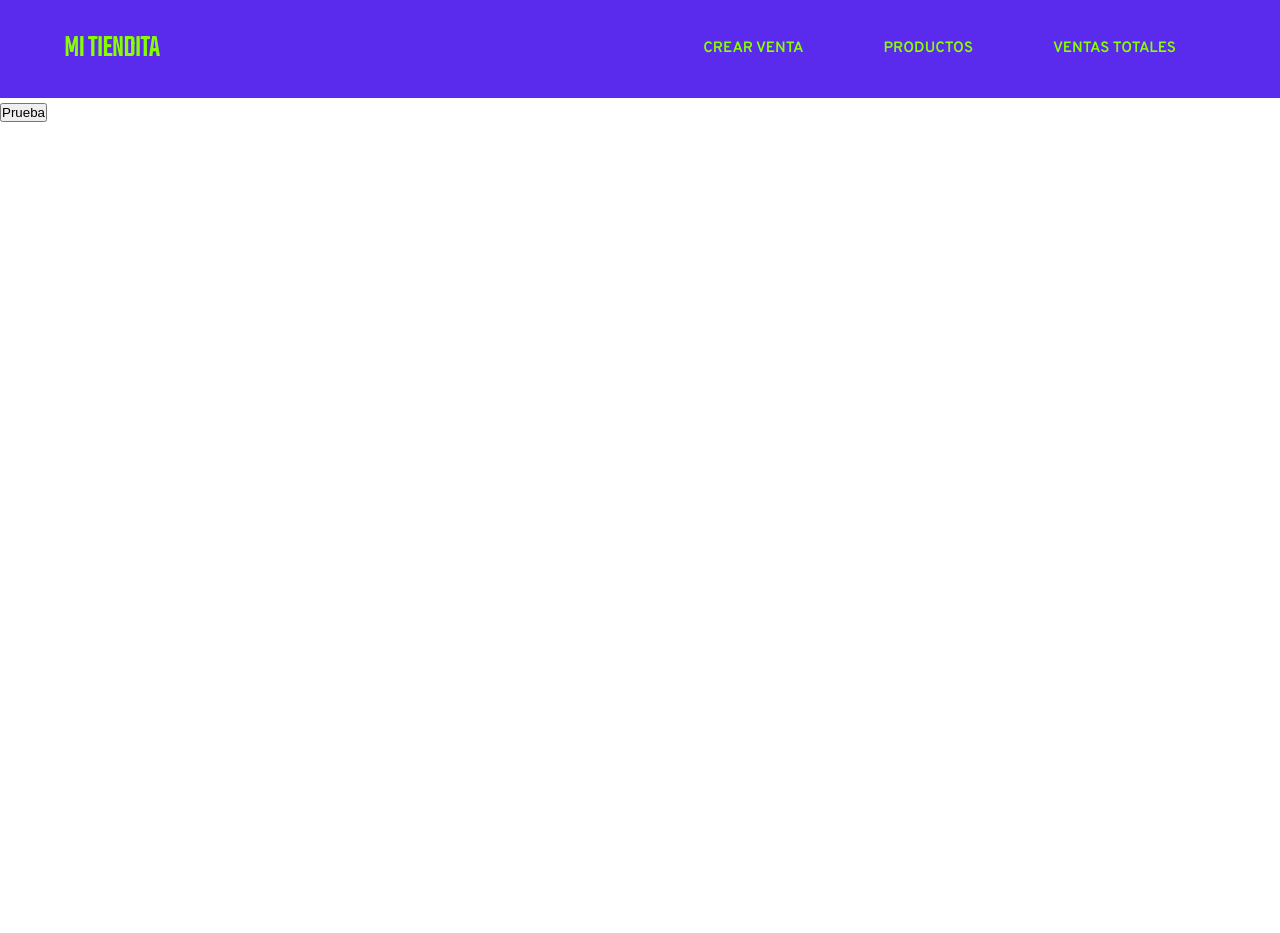
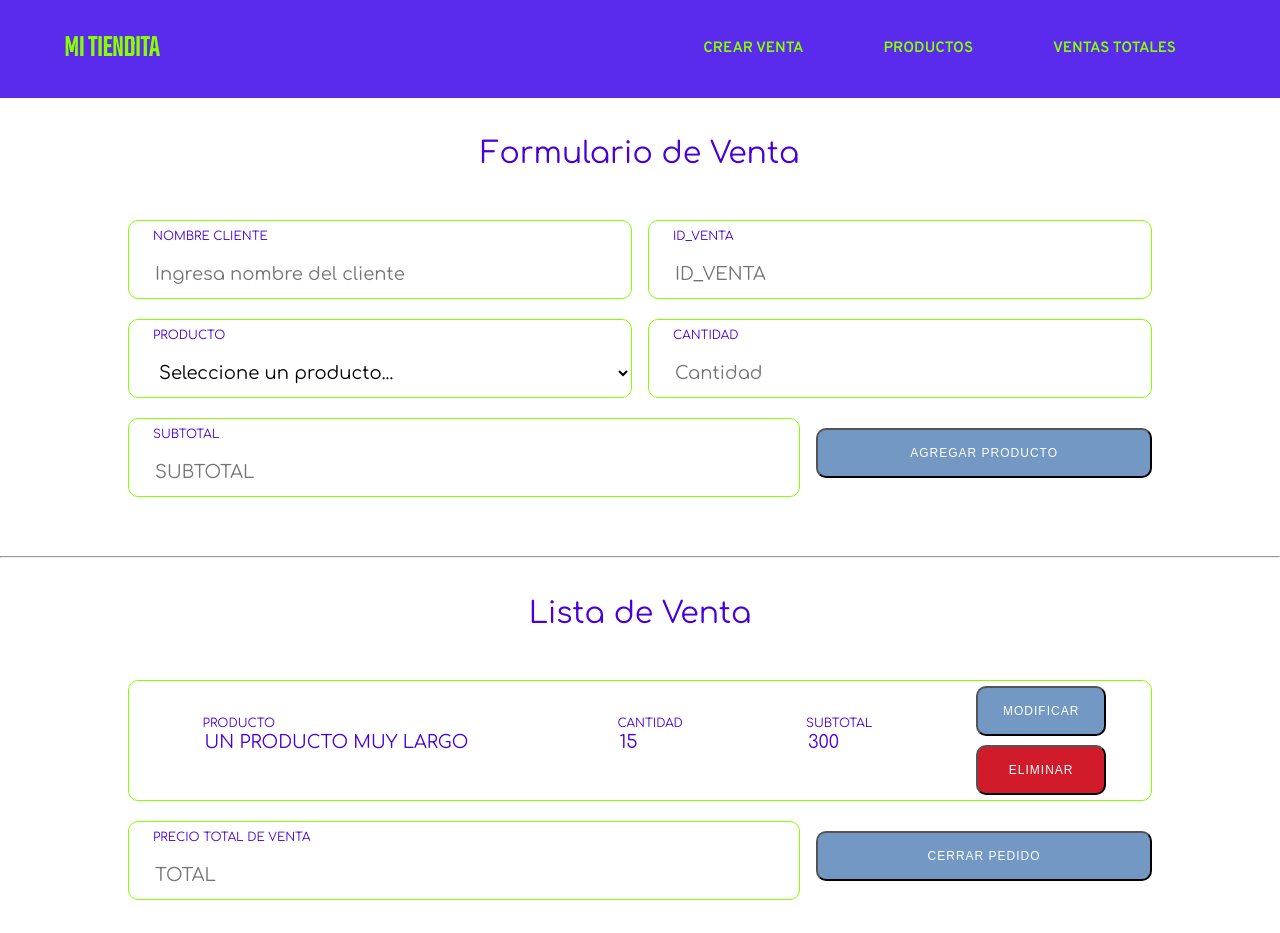
Before and after one commit to IrvingC48/ventas_crud, a plain HTML site: page sales/ventas.html in a window 1280 px wide. Before the commit the page ends 800 px from the top, so only its background shows below. Drawn offline with Linux system fonts and the light colour scheme.

Commit message:
add form sales / list sales
fix path script

```diff
--- a/css/syles.css
+++ b/css/syles.css
@@ -89,7 +89,7 @@ a, button {
     text-decoration: none;
 }
 
-/* ----------- MAIN SALES ------------- */
+/* ----------- MAIN INDEX ------------- */
 
 .container-main {
     padding: 5% 10%;
@@ -117,3 +117,152 @@ a, button {
     font-weight: bold;
     font-size: 1.5rem;
 }
+
+/* ---------CONTACT FORM--------------- */
+
+.contact-form {
+    display: block;
+    padding: 3% 10%;
+
+}
+
+input {
+    outline: none;
+    border: none;
+}
+
+.form-title {
+    width: 100%;
+    display: block;
+    font-family: 'Comfortaa';
+    font-size: 30px;
+    line-height: 1.2;
+    text-align: center;
+    padding-bottom: 48px;
+}
+
+.wrap-input {
+    width: 100%;
+    position: relative;
+    border: 1.5px solid #88FF00;
+    border-radius: 10px;
+    margin-bottom: 20px;
+}
+
+.validate-input {
+    position: relative;
+}
+
+.label-input {
+    font-family: 'Comfortaa';
+    font-size: 12px;
+    line-height: 1.2;
+    text-transform: uppercase;
+    padding: 15px 0 2px 24px;
+}
+
+.input100 {
+    display: block;
+    font-family: 'Comfortaa';
+    width: 100%;
+    height: 48px;
+    background: transparent;
+    font-size: 18px;
+    line-height: 1.2;
+    padding: 0 26px;
+}
+
+.select100 {
+    display: block;
+    font-family: 'Comfortaa';
+    width: 100%;
+    height: 48px;
+    background: transparent;
+    font-size: 18px;
+    line-height: 1.2;
+    padding: 0 26px;
+    border: 0;
+    border-radius: 0;
+    outline: 0;
+}
+
+.container-sale-btn {
+    width: 50%;
+    display: flex;
+    flex-wrap: wrap;
+    justify-content: center;
+    padding-top: 10px;
+}
+
+.contact-sale-btn {
+    display: flex;
+    justify-content: center;
+    align-items: center;
+    padding: 0 20px;
+    width: 100%;
+    height: 50px;
+    border-radius: 10px;
+    background: #7398c4;
+    font-size: 12px;
+    color: #fff;
+    line-height: 1.2;
+    text-transform: uppercase;
+    letter-spacing: 1px;
+    -webkit-transition: all .4s;
+    -o-transition: all .4s;
+    -moz-transition: all .4s;
+    transition: all .4s;
+}
+
+.contact-sale-btn:hover {
+    background: #5A2BEC;
+}
+
+.cl2 {
+    display: flex;
+    flex-flow: row;
+    align-content: flex-start;
+}
+
+.cl2 div:first-child {
+    display: inline-block;
+    margin-right: .5rem;
+}
+
+.cl2 div:last-child {
+    display: inline-block;
+    margin-left: .5rem;
+}
+
+/* -------- LIST - SUBTOTAL / SALES -------- */
+
+.list-subtotal {
+    display: block;
+    padding: 3% 10% 1%;
+}
+
+.prd-sub {
+    display: flex;
+    justify-content: space-around;
+    width: 100%;
+    position: relative;
+    border: 1.5px solid #88FF00;
+    border-radius: 10px;
+    margin-bottom: 20px;
+}
+
+.flex-row {
+    display: flex;
+    flex-direction: column;
+    justify-content: center;
+}
+
+.btn-mod {
+    background-color: #7398c4;
+    margin: .3rem;
+}
+
+.btn-del {
+    background-color: #D11A2A;
+    margin: .3rem;
+}
--- a/sales/ventas.html
+++ b/sales/ventas.html
@@ -7,7 +7,7 @@
     <link rel="stylesheet" href="../css/syles.css">
     <title>Mi Tiendita - Ventas</title>
 </head>
-<body>
+<body onload="OnLoad()">
     <header id="header"">
         <div class="main-header logo-nav-container container-gbl">
             <p class="logo">MI TIENDITA</p>
@@ -21,10 +21,74 @@
         </div>
     </header>
 
-    <div>
-        <button id="btn-test">Prueba</button>
+    <form class="contact-form">
+        <span class="form-title">Formulario de Venta</span>
+        <div class="cl2">
+            <div class="wrap-input validate-input">
+                <label for="name" class="label-input lb-i-x">NOMBRE CLIENTE</label>
+                <input type="text" class="input100 input100-x" name="name" placeholder="Ingresa nombre del cliente"></input>
+            </div>
+            <div class="wrap-input validate-input">
+                <label for="id_sale" class="label-input lb-i-x">ID_VENTA</label>
+                <input type="text" class="input100 input100-x" name="id_sale" placeholder="ID_VENTA"></input>
+            </div>
+        </div>
+        <div class="cl2">
+            <div class="wrap-input validate-input">
+                <label for="product" class="label-input lb-i-x">PRODUCTO</label>
+                <select id="products" class="select100">
+                    <option>Seleccione un producto...</option>
+                </select>
+            </div>
+            <div class="wrap-input validate-input">
+                <label for="cantidad" class="label-input lb-i-x">CANTIDAD</label>
+                <input type="text" class="input100 input100-x" name="lada" placeholder="Cantidad"></input>
+            </div>
+        </div>
+        <div class="cl2">
+            <div class="wrap-input validate-input">
+                <label for="subtotal" class="label-input lb-i-x">SUBTOTAL</label>
+                <input type="text" class="input100 input100-x" name="subtotal" placeholder="SUBTOTAL"></input>
+            </div>
+            <div class="container-sale-btn">
+                <button class="contact-sale-btn" id="btn-test">AGREGAR PRODUCTO</button>
+            </div>
+        </div>
+    </form>
+    <hr>
+    <div class="list-subtotal">
+        <span class="form-title">Lista de Venta</span>
+        <div id="ls-products">
+            <div class="prd-sub">
+                <div class="flex-row">
+                    <label class="label-input lb-i-x">PRODUCTO</label>
+                    <label class="input100 lb-i-x">UN PRODUCTO MUY LARGO</label>
+                </div>
+                <div class="flex-row">
+                    <label for="name" class="label-input lb-i-x">CANTIDAD</label>
+                    <label for="name" class="input100 lb-i-x">15</label>
+                </div>
+                <div class="flex-row">
+                    <label for="name" class="label-input lb-i-x">SUBTOTAL</label>
+                    <label for="name" class="input100 lb-i-x">300</label>
+                </div>
+                <div class="flex-row">
+                    <button class="contact-sale-btn btn-mod" id="btn-test">MODIFICAR</button>
+                    <button class="contact-sale-btn btn-del" id="btn-test">ELIMINAR</button>
+                </div>
+            </div>
+        </div>
+        <div class="cl2">
+            <div class="wrap-input validate-input">
+                <label for="subtotal" class="label-input lb-i-x">PRECIO TOTAL DE VENTA</label>
+                <input type="text" class="input100 input100-x" name="total" placeholder="TOTAL"></input>
+            </div>
+            <div class="container-sale-btn">
+                <button class="contact-sale-btn" id="btn-test">CERRAR PEDIDO</button>
+            </div>
+        </div>
     </div>
 
-    <script src="../sales/js/sales.js"></script>
+    <script src="./js/sales.js"></script>
 </body>
 </html>
```
